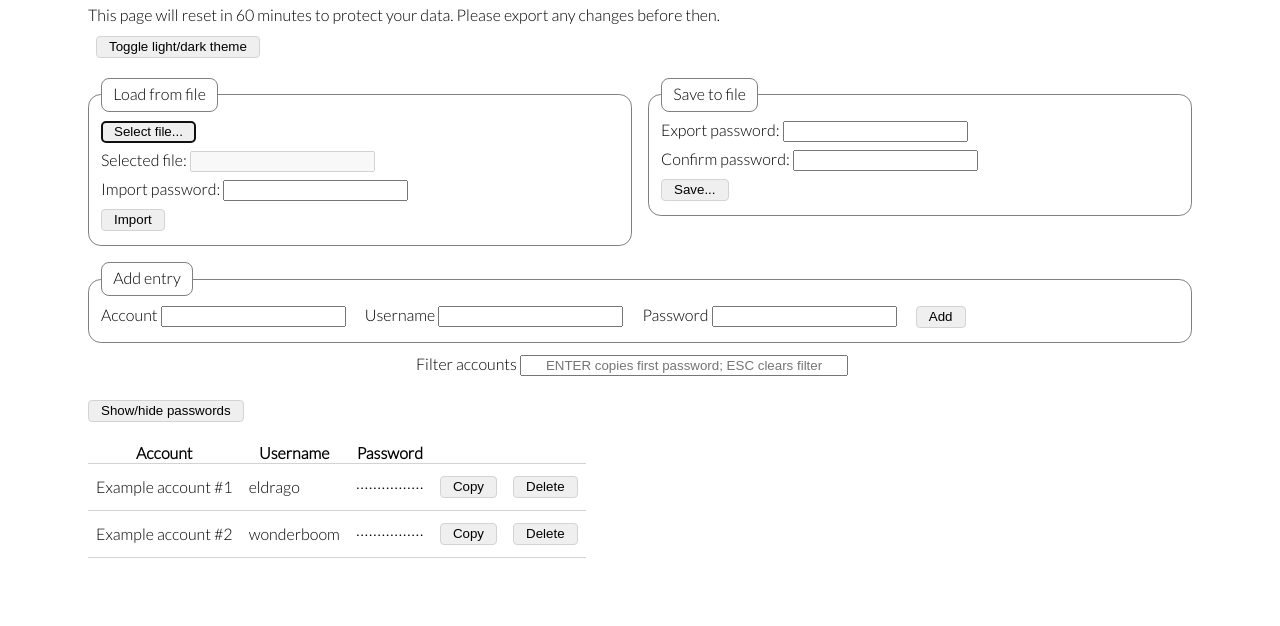
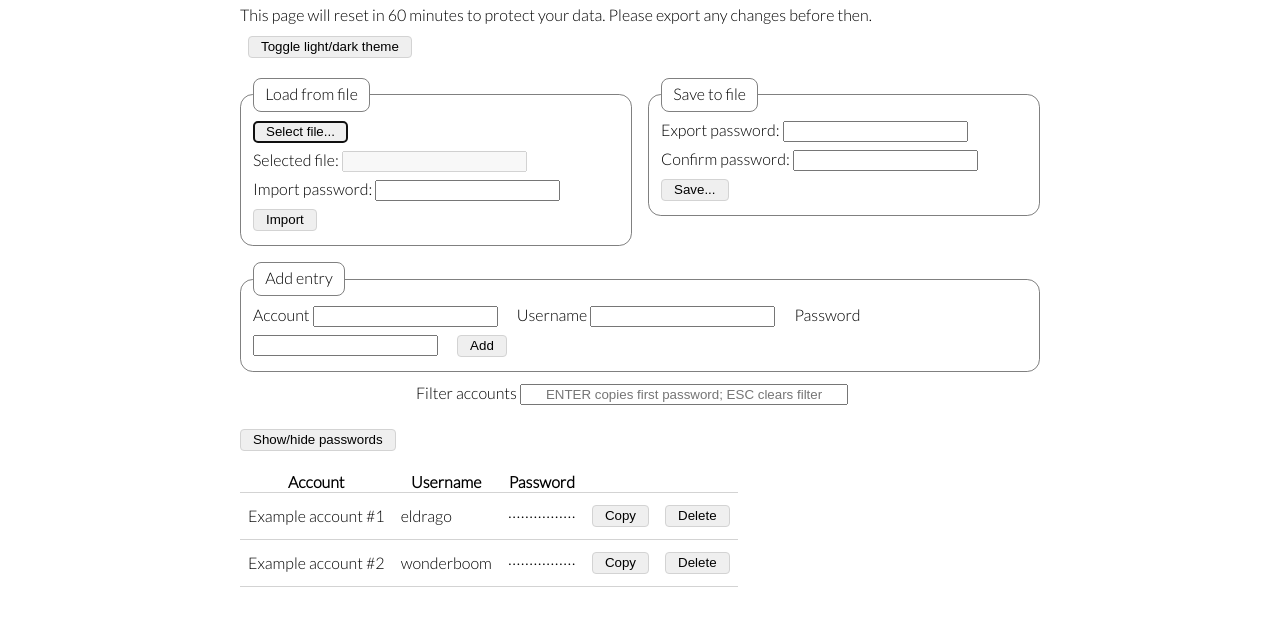
Before and after one commit to a-n-d-r-3-w/mimibox, a website: page index.html in a window 1280 px wide. Shown: the part 50-676 px from the top of the page. Drawn offline with Linux system fonts and the light colour scheme.

Commit message:
Set max width

```diff
--- a/main.css
+++ b/main.css
@@ -6,6 +6,8 @@
 body {
     padding: 0 5rem;
     font-family: "Lato Light", sans-serif;
+    max-width: 50em;
+    margin: auto;
 }
 
 body.dark {
```
